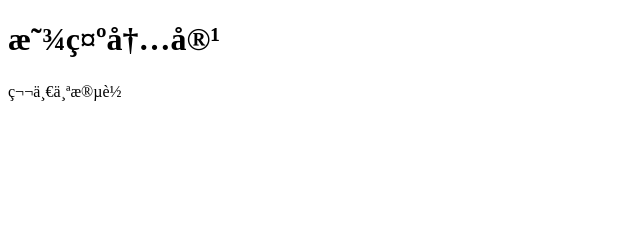
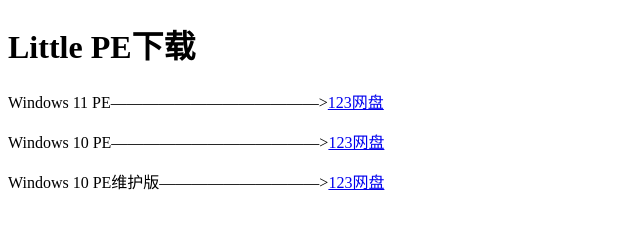
Before and after one commit to littlepe/littlepe.github.io, a plain HTML site: page index.html in a window 1280 px wide. Shown: the whole page, without its empty margins (0-640 px from the left). Drawn offline with Linux system fonts and the light colour scheme.

Commit message:
Add files via upload

```diff
--- a/index.html
+++ b/index.html
@@ -6,7 +6,13 @@
 </head>
 <body>
 
-        <h1>显示内容</h1>
-        <p>第一个段落</p>
+<h1>Little PE下载</h1>
+
+<div id="context">
+	<p>Windows 11 PE—————————————><a href="https://www.123pan.com/s/Tx0SVv-nlPbv.html">123网盘</a></p>
+	<p>Windows 10 PE—————————————><a href="https://www.123pan.com/s/Tx0SVv-2lPbv.html">123网盘</a></p>
+        <p>Windows 10 PE维护版——————————><a href="https://www.123pan.com/s/Tx0SVv-slPbv.html">123网盘</a></p>
+</div>
+
 </body>
 </html>
```
Also changed, not shown: icon.png (added). Lines whose indentation alone changed are shown as unchanged.
